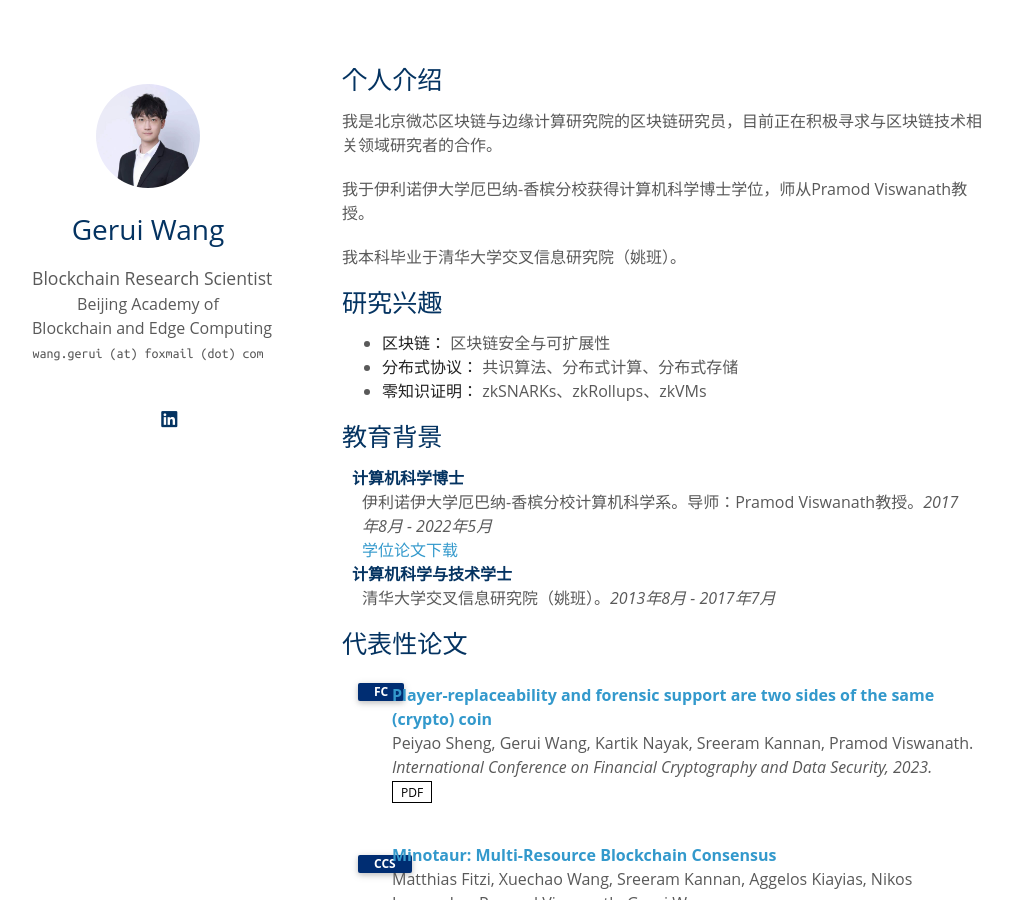
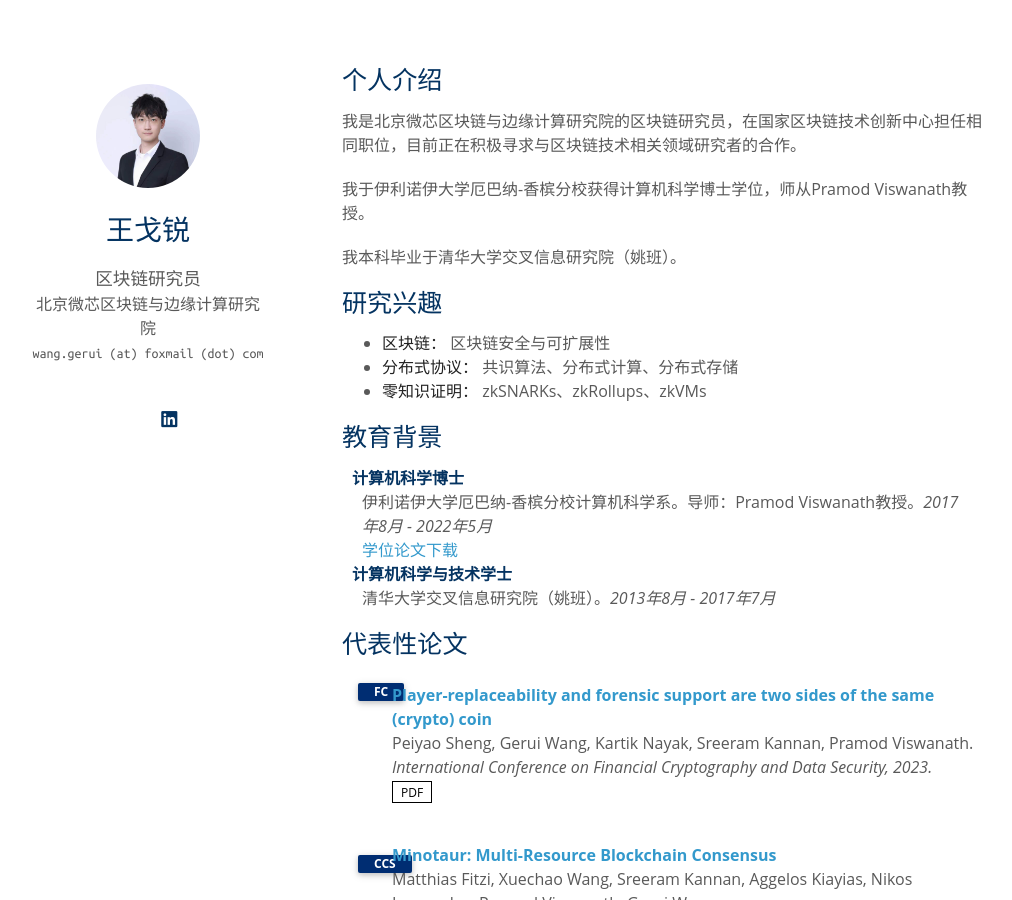
Before and after one commit to wang-gerui/wang-gerui.github.io, a Jekyll site: the page built from zh.md, in a window 1280 px wide and 900 px high. Shown: the whole window, without its empty margins (128-1140 px from the left). Built offline with Jekyll 4.4.1, drawn with Linux system fonts in a browser that asks for light colours; nearby versions of some CDN libraries; a style sheet for code colours, icons or effects is not loaded; our own code applies the rules of GitHub Pages for plain Markdown files; some of the changed text lies outside the part shown.

```diff
--- a/index_chs.md
+++ b/zh.md
@@ -1,10 +1,10 @@
 ---
-layout: homepage
+layout: homepage_zh
 ---
 
 ## 个人介绍
 
-我是北京微芯区块链与边缘计算研究院的区块链研究员，目前正在积极寻求与区块链技术相关领域研究者的合作。
+我是北京微芯区块链与边缘计算研究院的区块链研究员，在国家区块链技术创新中心担任相同职位，目前正在积极寻求与区块链技术相关领域研究者的合作。
 
 我于伊利诺伊大学厄巴纳-香槟分校获得计算机科学博士学位，师从Pramod Viswanath教授。
 
@@ -90,7 +90,7 @@ layout: homepage
 <h4 style="margin:0 10px 0;">工作经历</h4>
 
 <ul style="margin:0 0 5px;">
-  <li><i>2022年5月 - 至今</i>，<b>区块链研究员</b>，北京区块链与边缘计算研究院，中国北京</li>
+  <li><i>2022年5月至今</i>，<b>区块链研究员</b>，北京区块链与边缘计算研究院，中国北京</li>
   <li><i>2021年5月 - 2022年5月</i>，<b>算法工程师/研究员</b>，Hash Laboratories Pty. Ltd.，澳大利亚新南威尔士州北悉尼</li>
   <li><i>2019年夏季</i>，<b>研究实习生</b>，Applied Protocol Research，美国加利福尼亚州帕罗奥图。导师：David Tse教授</li>
 </ul>
```
